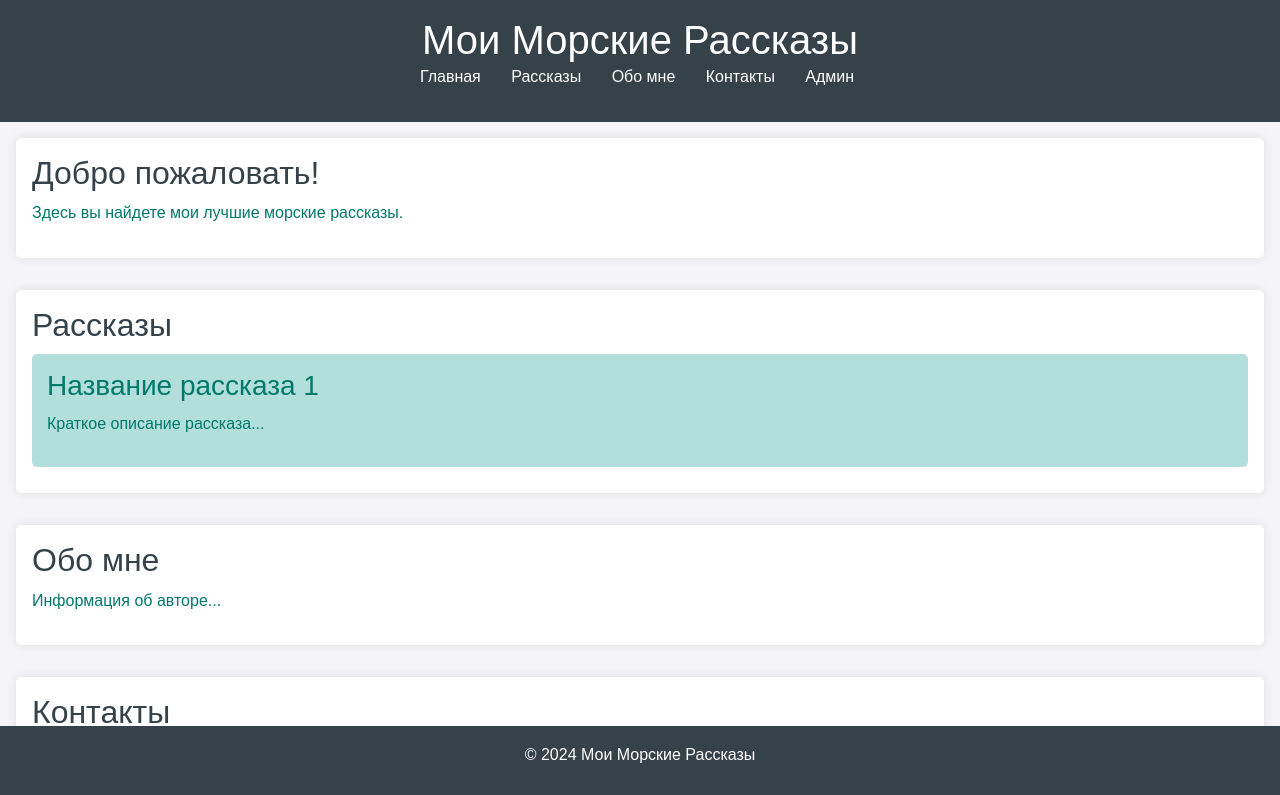
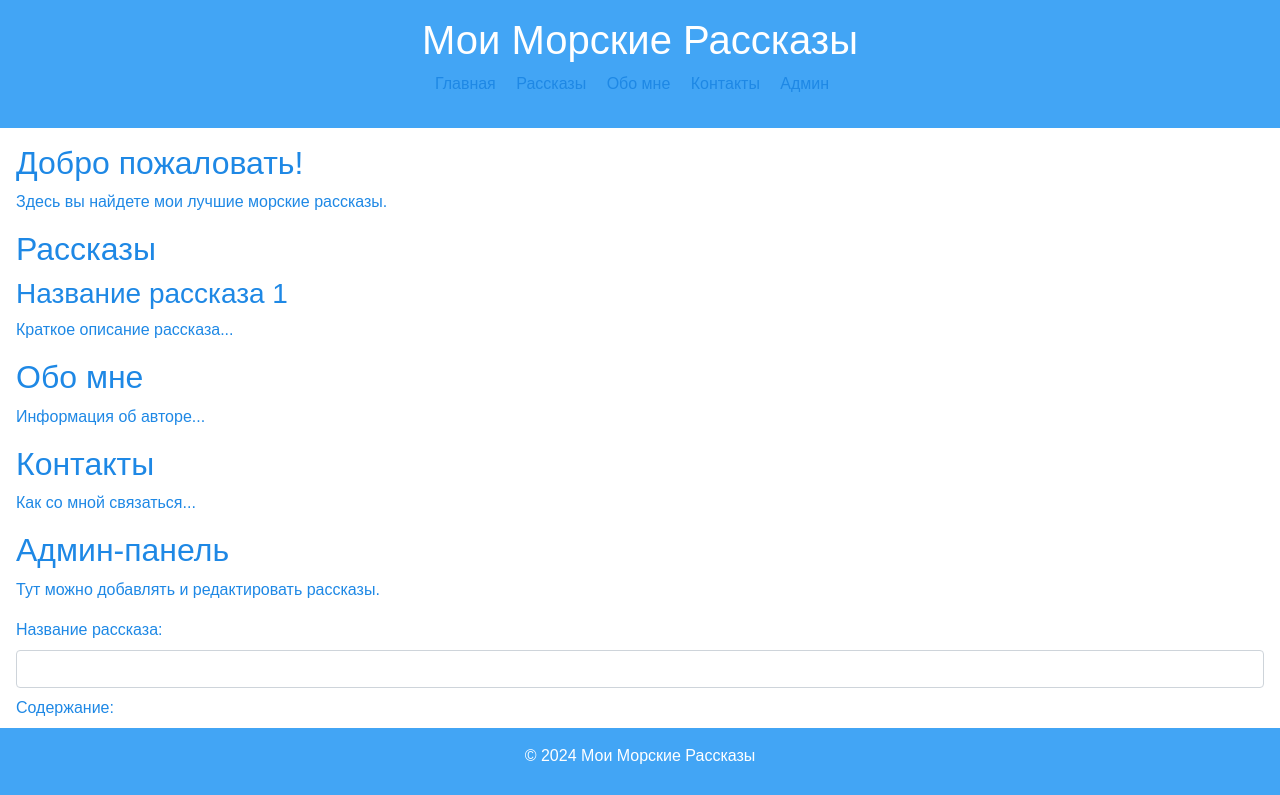
Before and after one commit to yannqs/my-stories, a plain HTML site: page index.html in a window 1280 px wide. Shown: the top 795 px of the page. Drawn offline with nearby package versions, Linux system fonts and the light colour scheme.

Commit message:
<Описание изменений>

```diff
--- a/styles.css
+++ b/styles.css
@@ -1,81 +1,22 @@
-/* styles.css */
 body {
     font-family: Arial, sans-serif;
     margin: 0;
     padding: 0;
-    background-color: #e0f7fa;
-    color: #00796b;
+    background-color: #ffffff; /* белый цвет */
+    color: #1e88e5; /* синий цвет */
 }
 
 header {
-    background-color: #004d40;
+    background-color: #42a5f5; /* голубой цвет */
     color: white;
-    padding: 20px;
+    padding: 1rem;
     text-align: center;
 }
 
 nav ul {
     list-style-type: none;
     padding: 0;
-}
-
-nav ul li {
-    display: inline;
-    margin: 0 10px;
-}
-
-nav ul li a {
-    color: white;
-    text-decoration: none;
-}
-
-main {
-    padding: 20px;
-}
-
-h2 {
-    color: #004d40;
-}
-
-.story {
-    background-color: #b2dfdb;
-    padding: 15px;
-    margin: 10px 0;
-    border-radius: 5px;
-}
-
-footer {
-    background-color: #004d40;
-    color: white;
     text-align: center;
-    padding: 10px 0;
-    position: fixed;
-    width: 100%;
-    bottom: 0;
-}
-/* Основные стили */
-body {
-    font-family: Arial, sans-serif;
-    margin: 0;
-    padding: 0;
-    line-height: 1.6;
-    background-color: #f4f4f9;
-}
-
-header {
-    background-color: #35424a;
-    color: white;
-    padding: 1rem;
-    text-align: center;
-}
-
-header h1 {
-    margin: 0;
-}
-
-nav ul {
-    list-style: none;
-    padding: 0;
 }
 
 nav ul li {
@@ -84,7 +25,7 @@ nav ul li {
 }
 
 nav ul li a {
-    color: white;
+    color: #1e88e5; /* синий цвет */
     text-decoration: none;
 }
 
@@ -92,76 +33,12 @@ main {
     padding: 1rem;
 }
 
-main section {
-    margin-bottom: 2rem;
-    background: white;
+footer {
+    background-color: #42a5f5; /* голубой цвет */
+    color: white;
+    text-align: center;
     padding: 1rem;
-    border-radius: 5px;
-    box-shadow: 0 0 10px rgba(0, 0, 0, 0.1);
-}
-
-main h2 {
-    color: #35424a;
-}
-
-article {
-    margin-bottom: 1rem;
-}
-
-article h3 {
-    margin-top: 0;
-}
-
-footer {
-    background-color: #35424a;
-    color: white;
-    padding: 1rem;
-    text-align: center;
     position: fixed;
     width: 100%;
     bottom: 0;
 }
-
-/* Формы */
-form label {
-    display: block;
-    margin: 0.5rem 0 0.2rem;
-}
-
-form input, form textarea {
-    width: 100%;
-    padding: 0.5rem;
-    margin-bottom: 1rem;
-    border: 1px solid #ccc;
-    border-radius: 5px;
-}
-
-form button {
-    background-color: #35424a;
-    color: white;
-    padding: 0.7rem 1.5rem;
-    border: none;
-    border-radius: 5px;
-    cursor: pointer;
-}
-
-form button:hover {
-    background-color: #455a64;
-}
-
-/* Изображения */
-img {
-    max-width: 100%;
-    height: auto;
-    border-radius: 5px;
-}
-
-/* Ссылки */
-a {
-    color: #35424a;
-    text-decoration: none;
-}
-
-a:hover {
-    text-decoration: underline;
-}
```
